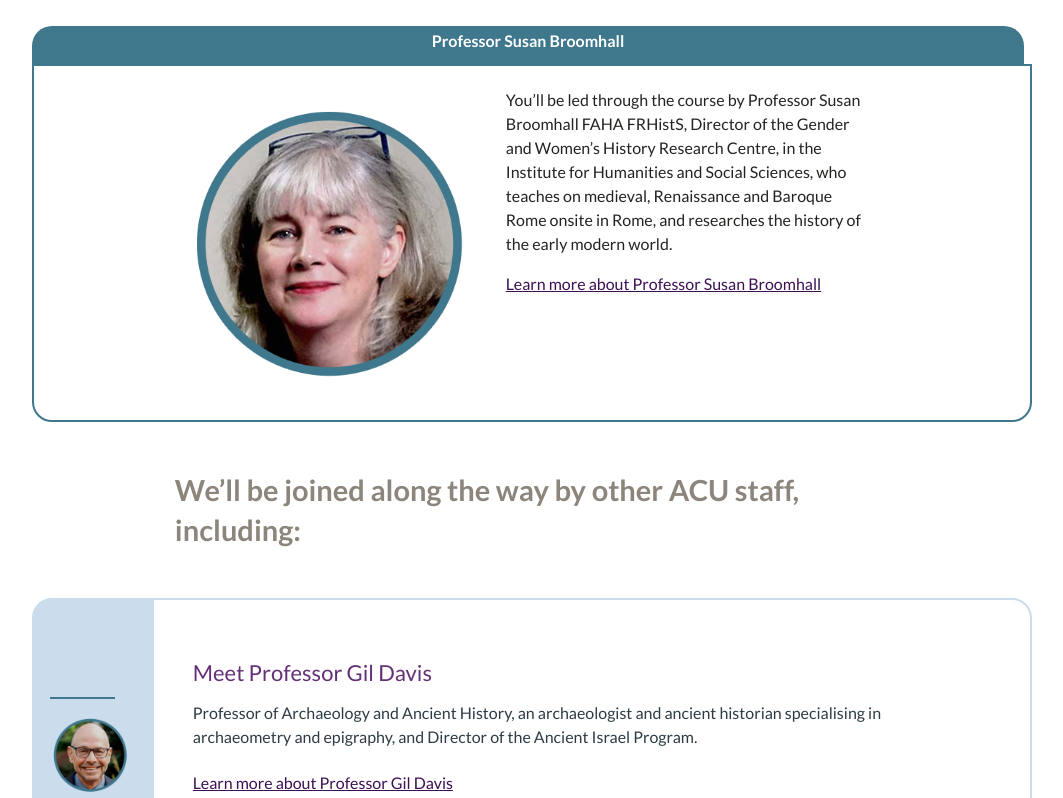
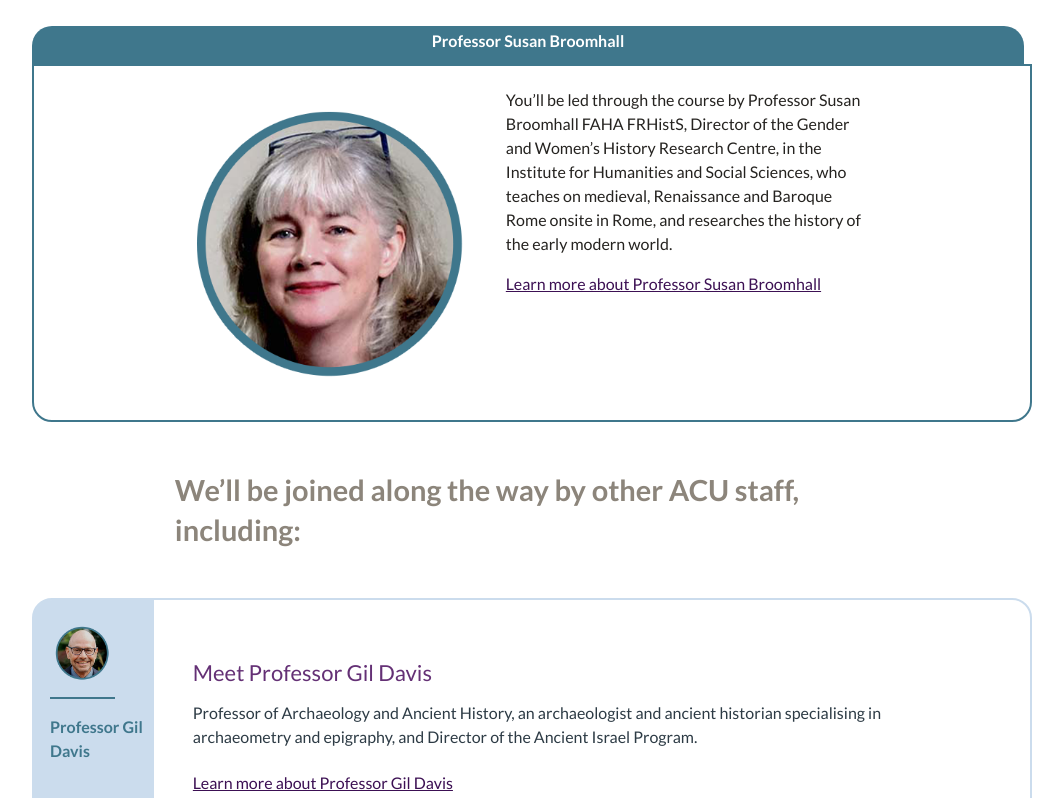
Before and after one commit to EnEmGee/rome-making-of-a-city, a plain HTML site: page meet-the-experts.html in a window 1280 px wide. Shown: the part 94-892 px from the top of the page, without its empty margins (108-1171 px from the left). Drawn offline with Linux system fonts and the light colour scheme.

Commit message:
Added new css to correct video width + side tabs

```diff
--- a/css/canvas-shell.css
+++ b/css/canvas-shell.css
@@ -174,16 +174,20 @@ pre {
 }
 
 /* Expert photo in a side-tab well (.icon.icon-img). Not in the theme files supplied,
-   so this is a stand-in. The headshots are already round with a border. */
+   so this is a stand-in that matches Canvas: the photo sits in the 65px icon slot
+   at the top of the tab, above the rule line, with the name below. */
 .user_content .well-side-tab .icon.icon-img img {
-  display: block;
-  width: 80px;
-  height: auto;
-  max-width: 100%;
-  margin: 0 auto 0.75rem;
+  position: absolute;
+  top: 8px;
+  left: 19px;
+  width: 58px;
+  height: 58px;
+  max-width: none;
+  margin: 0;
 }
 
-/* Give photo wells enough height that the name doesn't run past the tab */
-.user_content .well-side-tab:has(.icon-img) {
-  min-height: 17rem;
+/* Heading icons (Watch, Read etc.) sit level with the heading text, as in Canvas */
+#wiki_page_show .user_content h2 img,
+#wiki_page_show .user_content h3 img {
+  vertical-align: middle;
 }
```
